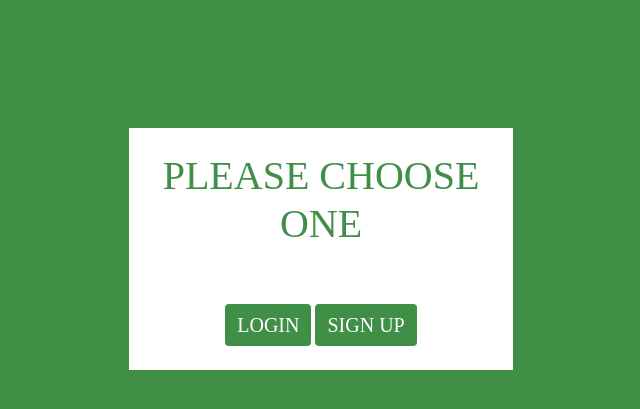
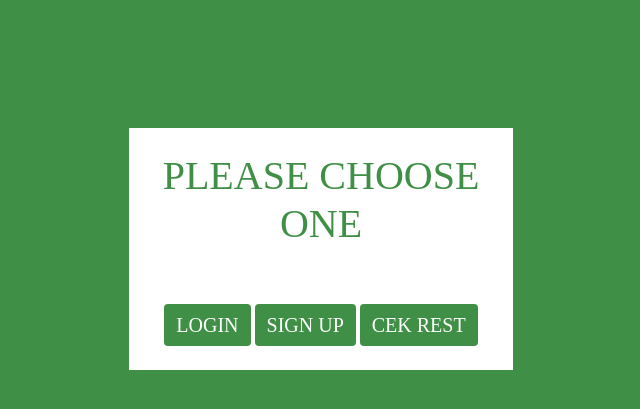
Before and after one commit to harizMunawar/django-training, a Django app: page / in a window 1280 px wide. Shown: the top 409 px of the page, without its empty margins (319-959 px from the left). Run offline with Django 3.2, Linux system fonts and the light colour scheme; parts of the project's set-up code (start-up, migrations or seed data) failed here and were passed over; some libraries are stand-ins or nearby versions.

Commit message:
rest bro

```diff
--- a/templates/index.html
+++ b/templates/index.html
@@ -17,6 +17,7 @@
 
                 <button type="submit" class="btn btn-primary"><a style="color: white; text-decoration: none;" href="login/">LOGIN</a></button>
                 <button type="submit" class="btn btn-primary"><a style="color: white; text-decoration: none;" href="signup/">SIGN UP</a></button>
+                <button type="submit" class="btn btn-primary"><a style="color: white; text-decoration: none;" href="api-auth/">CEK REST</a></button>
             </form>
         </center>
     </div>
```
